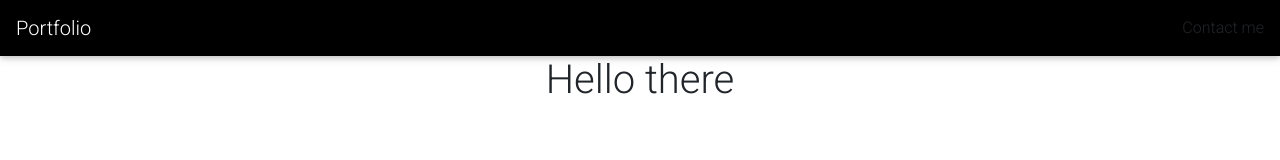
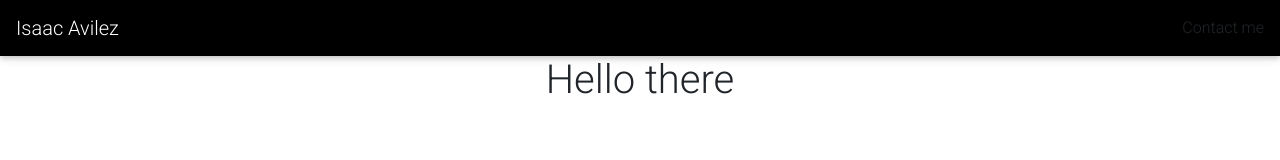
Before and after one commit to IA26/my-portfolio, a React (Create React App) app: page / in a window 1280 px wide. Shown: the top 160 px of the page. Built offline with nearby package versions, Linux system fonts and the light colour scheme.

Commit message:
added href to name

```diff
--- a/src/components/NavBarPage.js
+++ b/src/components/NavBarPage.js
@@ -9,7 +9,15 @@ function NavbarPage(props) {
 
   return (
       <MDBNavbar color="black" dark expand="md">
-        <MDBNavbarBrand> Portfolio </MDBNavbarBrand>
+        <MDBNavbarBrand href="#"> Isaac Avilez </MDBNavbarBrand>
+         <MDBNavbarNav left>
+          <MDBNavItem></MDBNavItem>
+         </MDBNavbarNav>
+
+
+
+
+
         <MDBNavbarNav right>
           <MDBNavItem> Contact me</MDBNavItem>
 
```
